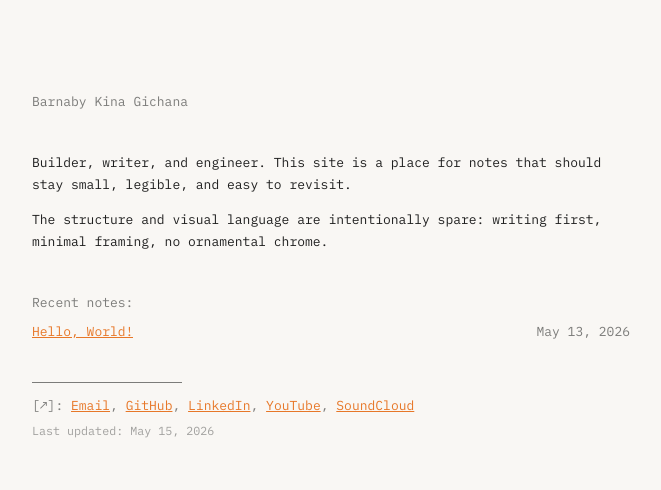
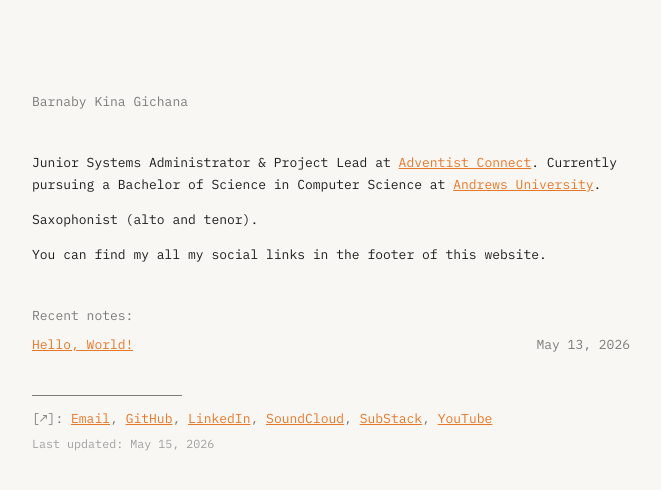
Before and after one commit to barnabykina/barnabykina.com, a Jekyll site: the page built from index.html, in a window 1280 px wide. Shown: the top 490 px of the page, without its empty margins (59-720 px from the left). Built offline with Jekyll 4.4.1, drawn with Linux system fonts in a browser that asks for light colours.

Commit message:
edit: landing page description and global footer

```diff
--- a/_includes/footer.html
+++ b/_includes/footer.html
@@ -4,8 +4,9 @@
     <a target="_blank" rel="noreferrer" href="mailto:{{ site.email }}">Email</a>,
     <a target="_blank" rel="noreferrer" href="https://github.com/barnabykina">GitHub</a>,
     <a target="_blank" rel="noreferrer" href="https://www.linkedin.com/in/barnabykina">LinkedIn</a>,
-    <a target="_blank" rel="noreferrer" href="https://www.youtube.com/@barnabykina">YouTube</a>,
-    <a target="_blank" rel="noreferrer" href="https://soundcloud.com/barnabykina">SoundCloud</a>
+    <a target="_blank" rel="noreferrer" href="https://soundcloud.com/barnabykina">SoundCloud</a>,
+    <a target="_blank" rel="noreferrer" href="https://barnabykina.substack.com/">SubStack</a>,
+    <a target="_blank" rel="noreferrer" href="https://www.youtube.com/@barnabykina">YouTube</a>
     <!-- <a target="_blank" rel="noreferrer" href="{{ '/rss.xml' | absolute_url }}">RSS</a> -->
   </span>
   <span class="footer-updated">Last updated: {{ site.time | date: "%B %-d, %Y" }}</span>
--- a/index.html
+++ b/index.html
@@ -4,10 +4,14 @@ description: Notes, projects, and working thoughts.
 ---
 <section class="intro">
   <p>
-    Builder, writer, and engineer. This site is a place for notes that should stay small, legible, and easy to revisit.
+    Junior Systems Administrator & Project Lead at <a href="https://adventistconnect.org/">Adventist Connect</a>.
+    Currently pursuing a Bachelor of Science in Computer Science at <a href="https://www.andrews.edu/">Andrews University</a>.
   </p>
   <p>
-    The structure and visual language are intentionally spare: writing first, minimal framing, no ornamental chrome.
+    Saxophonist (alto and tenor).
+  </p>
+  <p>
+    You can find my all my social links in the footer of this website.
   </p>
 </section>
 
```
